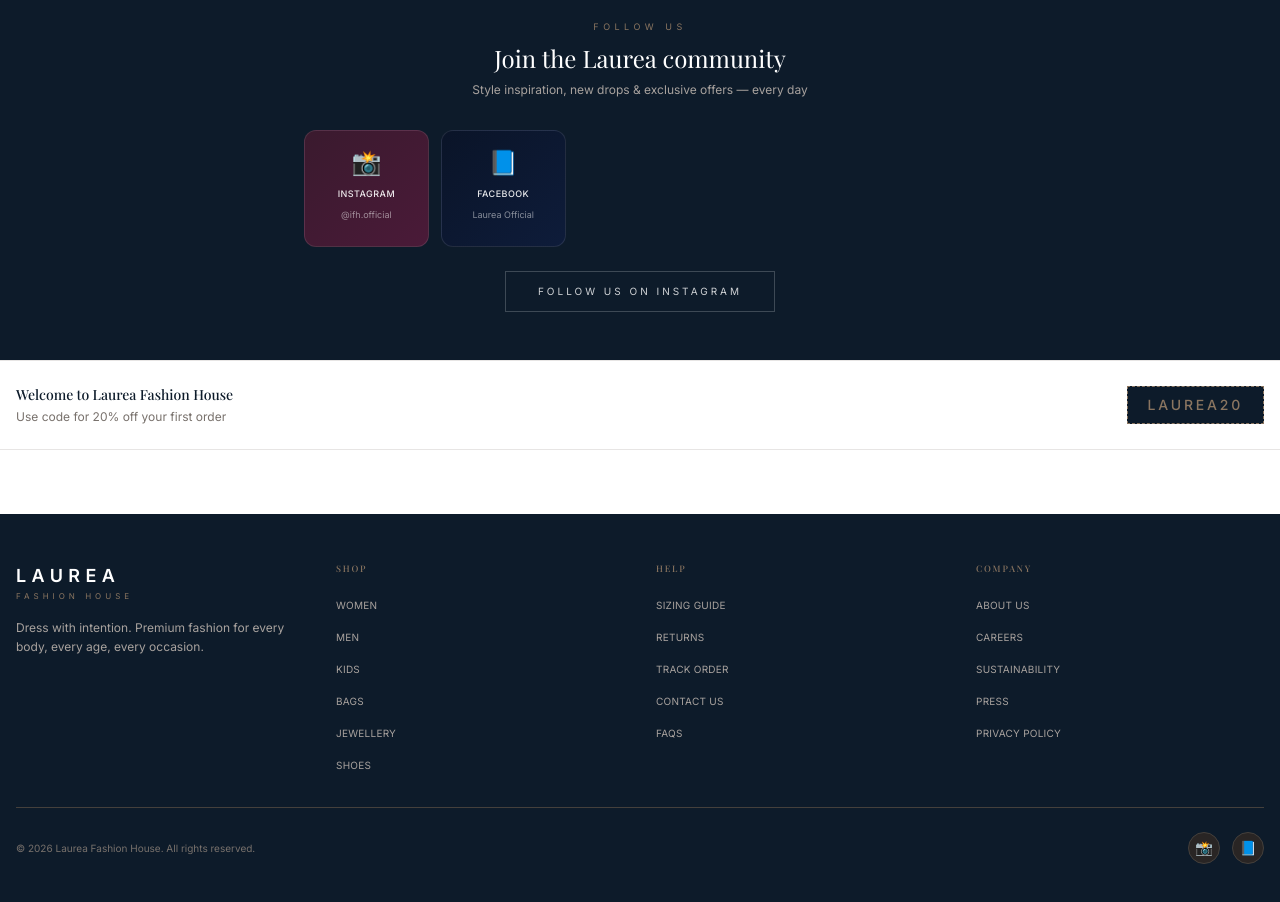
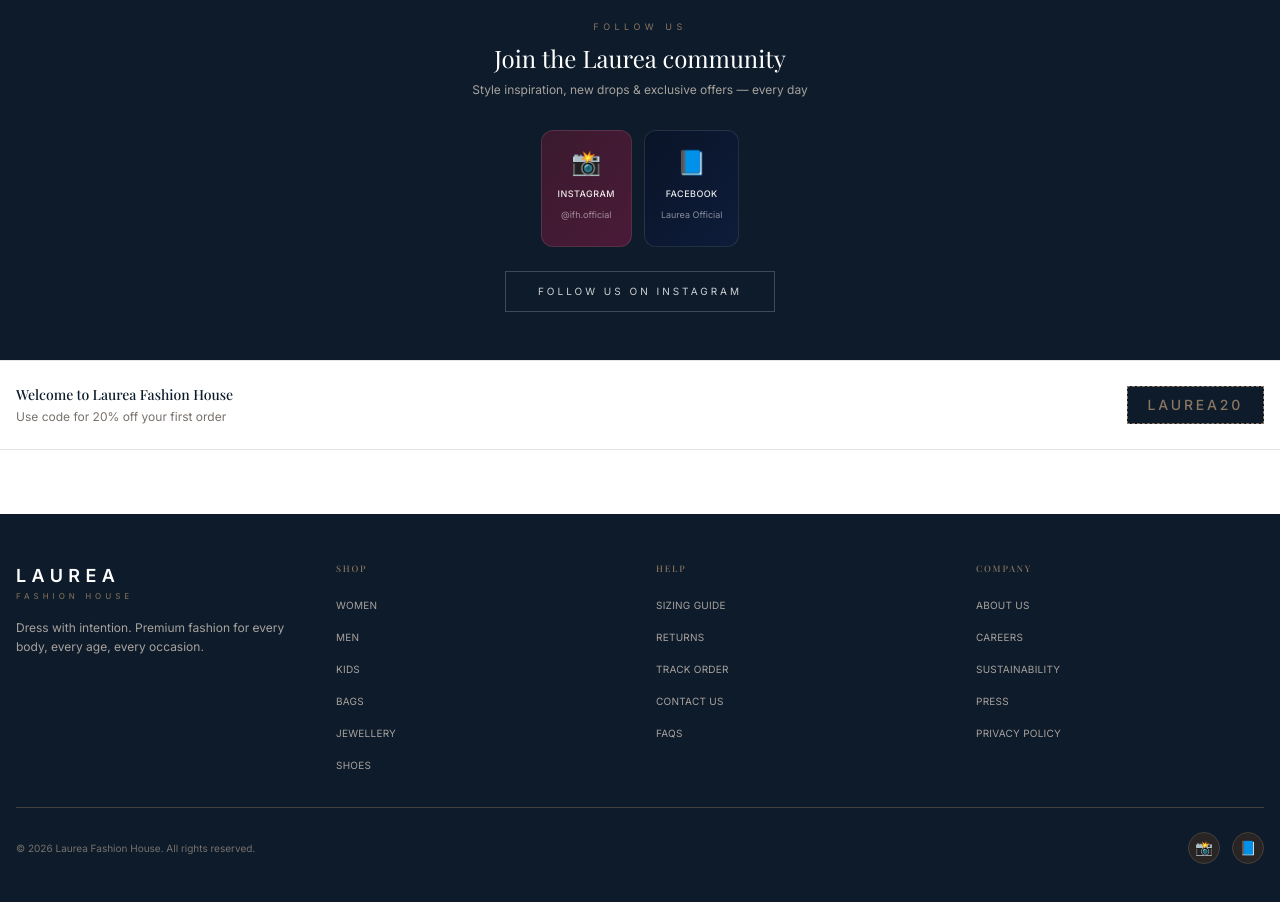
Before and after one commit to VioLord001/laurea-frontend, a Next.js app: page / in a window 1280 px wide. Shown: the part 2000-2902 px from the top of the page. Built offline with nearby package versions, Linux system fonts and the light colour scheme; no server answers; a web font is replaced by a local one.

Commit message:
Center social media cards

```diff
--- a/src/app/page.js
+++ b/src/app/page.js
@@ -104,7 +104,7 @@ export default async function HomePage() {
           <p className="text-[9px] tracking-[0.5em] uppercase text-gold mb-2">Follow us</p>
           <h2 className="text-2xl font-serif font-light text-cream mb-2">Join the Laurea community</h2>
           <p className="text-xs text-stone-400 mb-8">Style inspiration, new drops & exclusive offers — every day</p>
-          <div className="grid grid-cols-3 md:grid-cols-5 gap-3 max-w-2xl mx-auto mb-6">
+          <div className="flex justify-center gap-3 max-w-2xl mx-auto mb-6">
             {[
               { n: 'Instagram', h: '@ifh.official', f: '', c: 'from-[#3a1a2e] to-[#4a1a38]', i: '📸' },
               { n: 'Facebook', h: 'Laurea Official', f: '', c: 'from-[#0a1428] to-[#0e1c3a]', i: '📘' },
```
